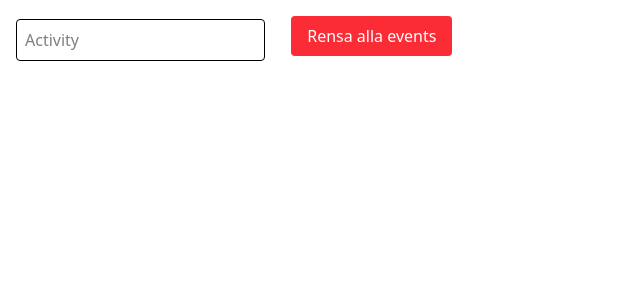
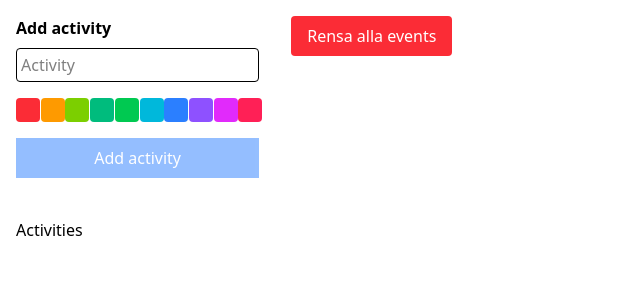
Before and after one commit to Saga-Lannerhjelm/work-timer-v2, a React (Vite) app: page / in a window 1280 px wide. Shown: the top 300 px of the page, without its empty margins (0-640 px from the left). Built offline with nearby package versions, Linux system fonts and the light colour scheme.

Commit message:
Add color options

```diff
--- a/src/components/ActivityList.tsx
+++ b/src/components/ActivityList.tsx
@@ -13,26 +13,26 @@ const ActivityList: React.FC<Props> = ({
   onActivityClick,
 }) => {
   return (
+    <div className="flex flex-col">
+      <h3 className="mb-2">Activities</h3>
       <ul className="flex flex-wrap gap-2">
         {activities.map((a) => {
           const active = a.name === startedActivity;
+          const color = a.color.slice(3);
           return (
             <li
               key={a.name}
               onClick={() => onActivityClick(a.name)}
-            className={`border px-4 py-2 rounded cursor-pointer ${
+              className={`border px-2 py-1 rounded text-sm cursor-pointer ${
                 active ? "text-white" : "text-black"
-            }`}
-            style={{
-              borderColor: a.color,
-              backgroundColor: active ? a.color : "transparent",
-            }}
+              } border-${color} ${active ? "bg-" + color : "bg-opacity-0"}`}
             >
               {a.name}
             </li>
           );
         })}
       </ul>
+    </div>
   );
 };
 
--- a/src/components/EventList.tsx
+++ b/src/components/EventList.tsx
@@ -49,8 +49,7 @@ const EventList: React.FC<Props> = ({ activities, onTimeUpdate }) => {
       {sorted.map((e, i) => (
         <li key={i} className="flex items-start gap-3">
           <span
-            className="w-3 h-3 rounded-full mt-2"
-            style={{ backgroundColor: e.color }}
+            className={`w-3 h-8 rounded-full mt-2 bg-${e.color.slice(3)}`}
           />
           <div>
             <h4 className="font-bold">{e.activity}</h4>
--- a/src/components/InputForm.tsx
+++ b/src/components/InputForm.tsx
@@ -6,35 +6,68 @@ interface InputFormProps {
 
 const InputForm: React.FC<InputFormProps> = ({ onAdd }) => {
   const [name, setName] = useState("");
-  const [color, setColor] = useState("#ff0000");
+  const [selectedColor, setColor] = useState("");
 
-  const handleSubmit = (e: React.FormEvent) => {
-    e.preventDefault();
-    onAdd(name.trim(), color);
+  const handleSubmit = () => {
+    console.log("hello");
+
+    onAdd(name.trim(), selectedColor);
     setName("");
   };
 
+  const setActiveColor = (color: string) => {
+    console.log(color);
+
+    setColor(color);
+  };
+
+  const colors = [
+    "bg-red-500",
+    "bg-amber-500",
+    "bg-lime-500",
+    "bg-emerald-500",
+    "bg-green-500",
+    "bg-cyan-500",
+    "bg-blue-500",
+    "bg-violet-500",
+    "bg-fuchsia-500",
+    "bg-rose-500",
+  ];
+
+  const isDisabled = name.trim() === "" || selectedColor === "";
+
   return (
-    <form onSubmit={handleSubmit} className="flex gap-2 items-center">
+    <form className="flex flex-col gap-4 mb-10">
+      <div>
+        <h1 className="mb-2 font-bold">Add activity</h1>
         <input
           type="text"
           value={name}
           placeholder="Activity"
           onChange={(e) => setName(e.target.value)}
-        className="border p-2 flex-1 rounded"
+          className="border p-1 flex-1 rounded w-full"
         />
-      <input
-        type="color"
-        value={color}
-        onChange={(e) => setColor(e.target.value)}
-        className="w-10 h-12"
-      />
+      </div>
+      <div className="grid grid-cols-10 gap-1 grid-rows-1">
+        {colors.map((color) => (
+          <div
+            key={color}
+            className={`h-6 w-6 rounded ${color} ${
+              selectedColor === color ? "border-2 border-stone-950" : ""
+            }`}
+            onClick={() => setActiveColor(color)}
+          ></div>
+        ))}
+      </div>
       <button
-        disabled={true}
-        type="submit"
-        className="bg-blue-500 text-white px-4 py-2 rounded"
+        disabled={isDisabled}
+        className={
+          "bg-blue-500 text-white px-2 py-2 rounded" +
+          (isDisabled ? "bg-blue-200 cursor-not-allowed opacity-50" : "")
+        }
+        onClick={() => handleSubmit()}
       >
-        +
+        Add activity
       </button>
     </form>
   );
```
Lines whose indentation alone changed are shown as unchanged.
